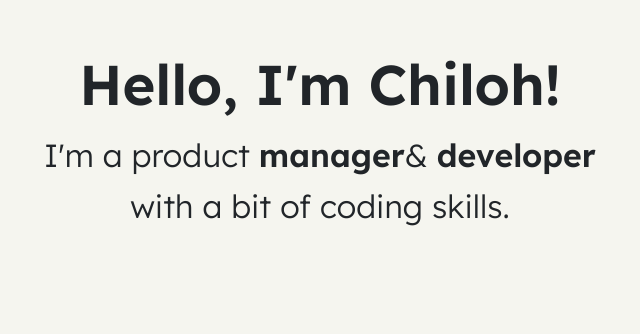
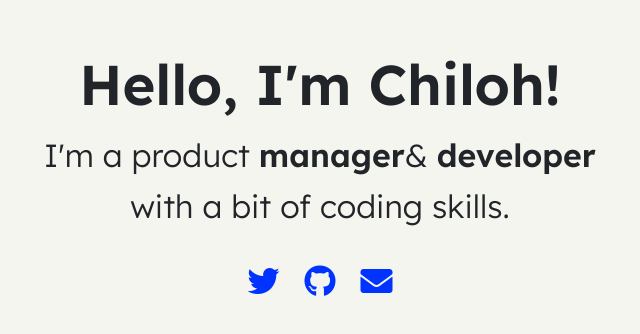
Before and after one commit to chilohwei/Homepage, a plain HTML site: page index.html in a window 1280 px wide. Shown: the part 226-560 px from the top of the page, without its empty margins (320-960 px from the left). Drawn offline with nearby package versions, Linux system fonts and the light colour scheme.

Commit message:
Update index.html

```diff
--- a/index.html
+++ b/index.html
@@ -20,6 +20,8 @@
       href="https://fonts.googleapis.com/css?family=Lexend:300,600"
     />
     <link rel="stylesheet" href="src/main.css">
+    <!-- FontAwesome -->
+  <link rel="stylesheet" href="https://use.fontawesome.com/releases/v5.7.0/css/all.css" integrity="sha384-lZN37f5QGtY3VHgisS14W3ExzMWZxybE1SJSEsQp9S+oqd12jhcu+A56Ebc1zFSJ" crossorigin="anonymous">
   </head>
   <body>
     <!--[if lt IE 8]>
```
